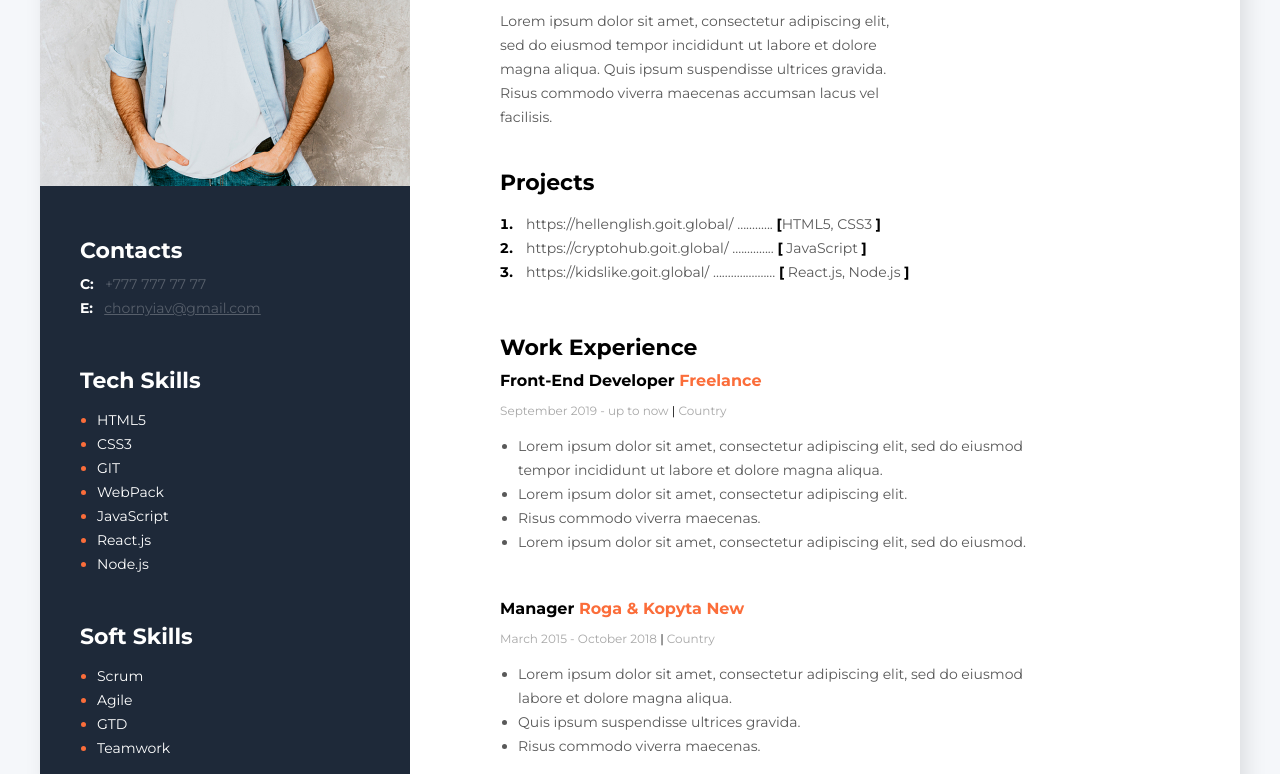
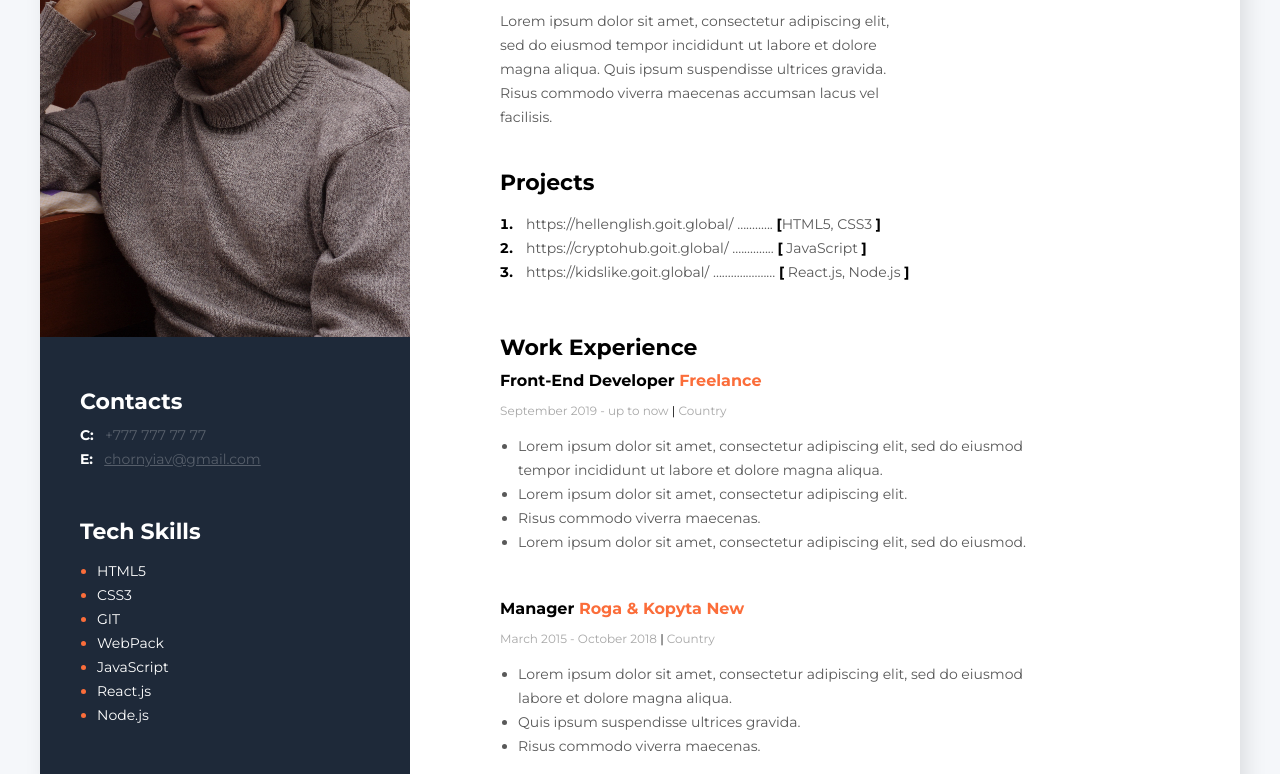
Before and after one commit to GengHu73/my-resume, a plain HTML site: page index.html in a window 1280 px wide. Shown: the part 248-1022 px from the top of the page. Drawn offline with Linux system fonts and the light colour scheme.

Commit message:
сменил фото на свое

```diff
--- a/index.html
+++ b/index.html
@@ -161,7 +161,7 @@
       </div>
       <!-- sidebar section сайдбар -->
       <aside class="sidebar-section">
-        <img src="img/photo.jpg" alt="c'est moi" width="370" />
+        <img src="img/DSC_2950.jpg" alt="c'est moi" width="370" />
         <!-- contacts section контакты -->
         <div class="contacts-section">
           <h3 class="sidebar-title">Contacts</h3>
```
Also changed, not shown: img/DSC_2950.jpg (added).
